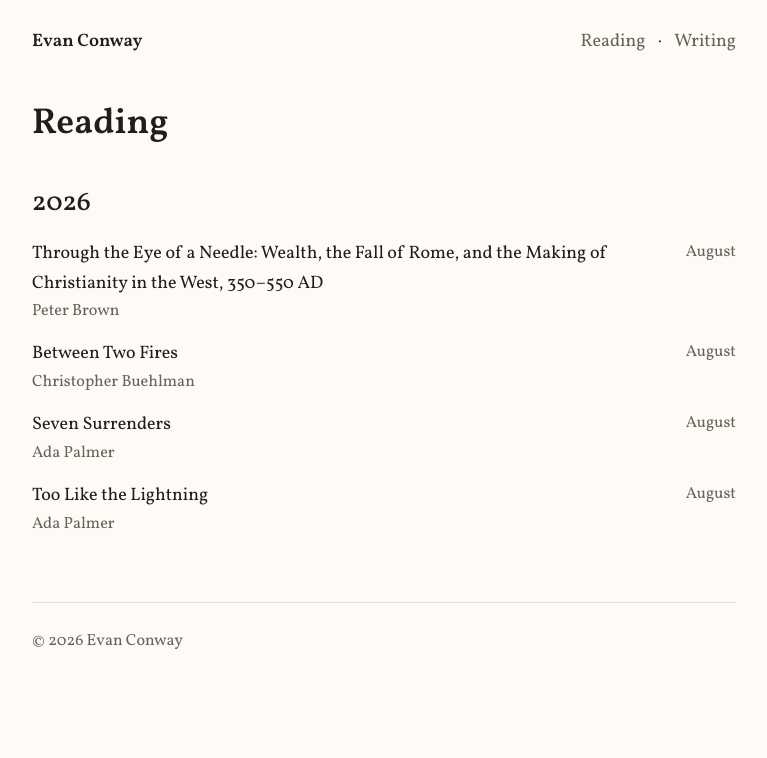
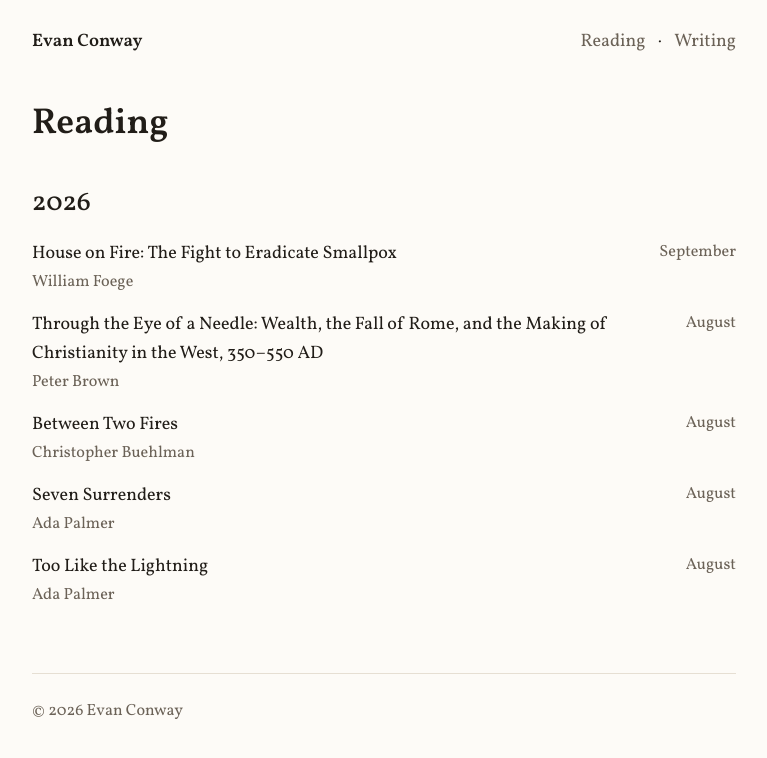
Before and after one commit to evan-conway/evanjayconway.com, a Jekyll site: the page built from reading.html, in a window 1280 px wide. Shown: the top 758 px of the page, without its empty margins (256-1023 px from the left). Built offline with Jekyll 4.4.1, drawn with Linux system fonts in a browser that asks for light colours.

Commit message:
Add House on Fire

```diff
--- a/_data/reading.yml
+++ b/_data/reading.yml
@@ -7,6 +7,9 @@
 
 - year: 2026
   books:
+    - title: "House on Fire: The Fight to Eradicate Smallpox"
+      author: William Foege
+      month: September
     - title: "Through the Eye of a Needle: Wealth, the Fall of Rome, and the Making of Christianity in the West, 350–550 AD"
       author: Peter Brown
       month: August
```
